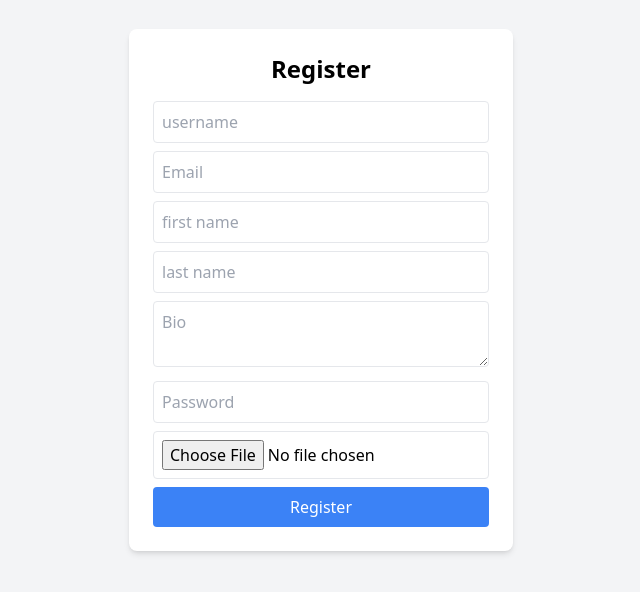
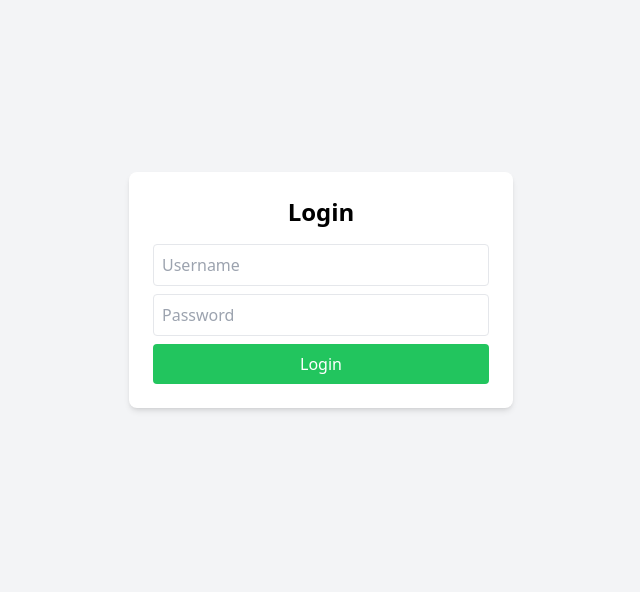
Before and after one commit to RajChandan/social_media, a React (Create React App) app in the folder frontend/: page /login in a window 1280 px wide. Shown: the part 110-702 px from the top of the page, without its empty margins (319-959 px from the left). Built offline with nearby package versions, Linux system fonts and the light colour scheme.

Commit message:
login page

```diff
--- a/frontend/src/App.js
+++ b/frontend/src/App.js
@@ -1,8 +1,13 @@
-import {BrowserRouter as Router,Routes,Route} from "react-router-dom";
+import { BrowserRouter as Router, Routes, Route } from "react-router-dom";
 import Register from "./pages/register";
-function App()
-{
-  return (<Register/>);
+import Login from "./pages/login";
+function App() {
+  return (<Router>
+    <Routes>
+      <Route path="/register" element={<Register />}></Route>
+      <Route path="/login" element={<Login />}></Route>
+    </Routes>
+  </Router>);
 }
 
 export default App;
--- /dev/null
+++ b/frontend/src/pages/login.js
@@ -0,0 +1,38 @@
+import { useState } from "react";
+import { loginUser } from "../api";
+import { useNavigate } from "react-router-dom";
+
+const Login = () => {
+    const [credentials, setCredentials] = useState({ username: "", password: "" });
+    const [error, setError] = useState(null);
+
+    const handleChange = (e) => {
+        setCredentials({ ...credentials, [e.target.name]: e.target.value });
+    };
+
+    const handleSubmit = async (e) => {
+        e.preventDefault();
+        setError(null);
+        try {
+            const data = await loginUser(credentials);
+            localStorage.setItem("token", data.access_token);
+        }
+        catch (error) {
+            setError(error.message || "Invalid username or password");
+        }
+    };
+
+    return (
+        <div className="min-h-screen flex items-center justify-center bg-gray-100">
+            <form onSubmit={handleSubmit} className="bg-white p-6 rounded-lg shadow-md w-96">
+                <h2 className="text-2xl font-bold text-center mb-4">Login</h2>
+                {/* display error message */}
+                {error && <p className="text-red-500 mb-2">{error}</p>}
+                <input type="text" name="username" placeholder="Username" className="w-full p-2 mb-2 border rounded" onChange={handleChange} required />
+                <input type="password" name="password" placeholder="Password" className="w-full p-2 mb-2 border rounded" onChange={handleChange} required />
+                <button type="submit" className="w-full bg-green-500 text-white p-2 rounded hover:bg-green-600">Login</button>
+            </form>
+        </div>);
+}
+
+export default Login;
```
